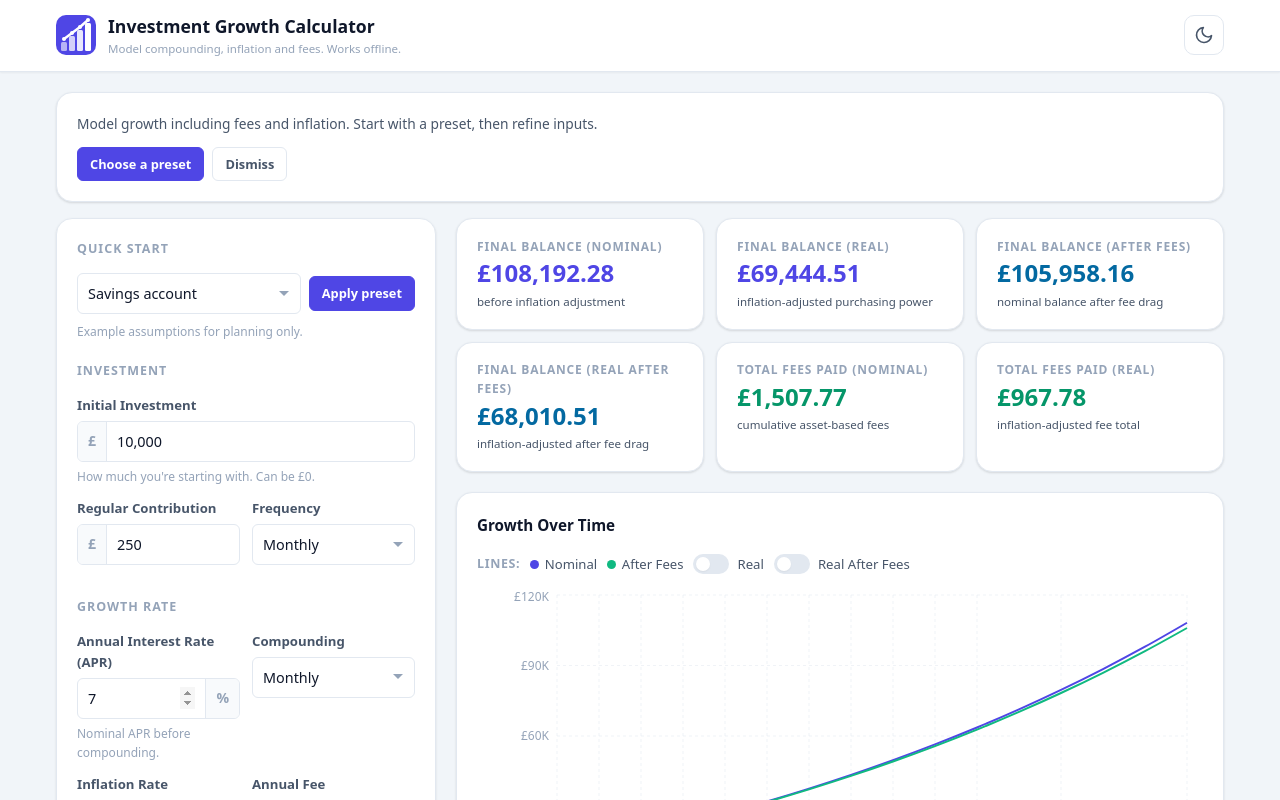
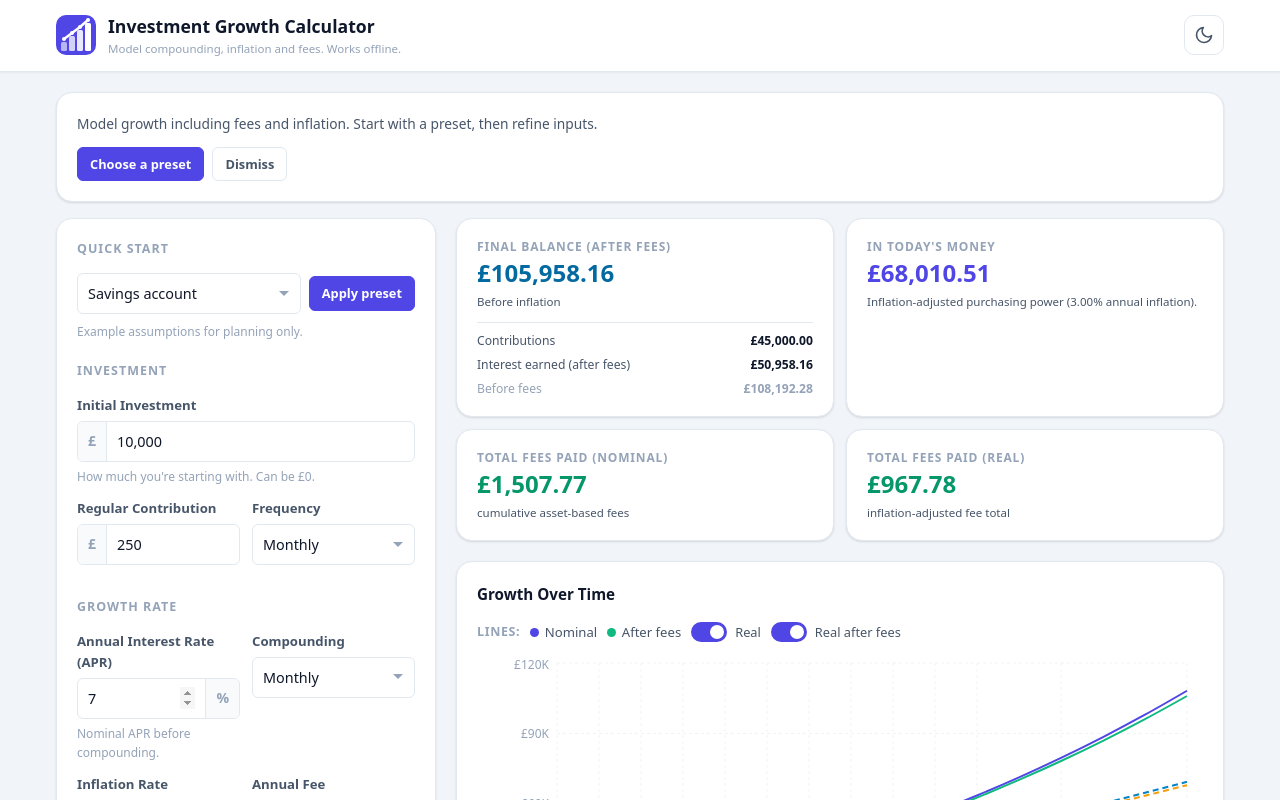
Before and after one commit to HenryBerkin/compound-toolkit, a React (Vite) app: page / in a window 1280 px wide. Shown: the top 800 px of the page. Built offline with nearby package versions, Linux system fonts and the light colour scheme.

Commit message:
ui: simplify results summary and enable real lines by default

```diff
--- a/src/App.tsx
+++ b/src/App.tsx
@@ -222,7 +222,7 @@ export default function App() {
 
             {result && validInputs && (
               <>
-                <ResultsSummary result={result} />
+                <ResultsSummary result={result} inflationRate={validInputs.inflationRate} />
                 <GrowthChart inputs={validInputs} result={result} />
                 <BreakdownTable result={result} />
               </>
--- a/src/components/GrowthChart.tsx
+++ b/src/components/GrowthChart.tsx
@@ -53,8 +53,8 @@ const CustomTooltip: FC<TooltipProps<number, string>> = ({ active, payload, labe
 // ─── Chart ────────────────────────────────────────────────────────────────────
 
 export const GrowthChart: FC<Props> = ({ inputs, result }) => {
-  const [showReal, setShowReal] = useState(false);
-  const [showRealAfterFees, setShowRealAfterFees] = useState(false);
+  const [showReal, setShowReal] = useState(true);
+  const [showRealAfterFees, setShowRealAfterFees] = useState(true);
 
   const data: ChartRow[] = [
     {
@@ -89,7 +89,7 @@ export const GrowthChart: FC<Props> = ({ inputs, result }) => {
         </span>
         <span className="chart-legend-item">
           <span className="chart-legend-dot chart-legend-dot--after-fee" aria-hidden="true" />
-          After Fees
+          After fees
         </span>
         <label className="toggle-label">
           <input
@@ -111,7 +111,7 @@ export const GrowthChart: FC<Props> = ({ inputs, result }) => {
             aria-label="Show real after-fees balance line"
           />
           <span className="toggle-track" aria-hidden="true" />
-          <span className="toggle-text">Real After Fees</span>
+          <span className="toggle-text">Real after fees</span>
         </label>
       </div>
       <div className="chart-wrapper">
@@ -149,7 +149,7 @@ export const GrowthChart: FC<Props> = ({ inputs, result }) => {
             <Line
               type="monotone"
               dataKey="afterFees"
-              name="After Fees"
+              name="After fees"
               stroke="var(--color-chart-interest)"
               dot={false}
               activeDot={{ r: 4 }}
@@ -171,7 +171,7 @@ export const GrowthChart: FC<Props> = ({ inputs, result }) => {
               <Line
                 type="monotone"
                 dataKey="realAfterFees"
-                name="Real After Fees"
+                name="Real after fees"
                 stroke="var(--color-chart-real-after-fee)"
                 strokeDasharray="6 4"
                 dot={false}
--- a/src/components/ResultsSummary.tsx
+++ b/src/components/ResultsSummary.tsx
@@ -4,35 +4,50 @@ import { formatGBP } from '../lib/format';
 
 interface Props {
   result: CalcResult;
+  inflationRate?: number;
 }
 
-export const ResultsSummary: FC<Props> = ({ result }) => {
+export const ResultsSummary: FC<Props> = ({ result, inflationRate = 0 }) => {
+  const baseCapital = result.finalBalance - result.totalInterest;
+  const rawInterestAfterFees = result.finalBalanceAfterFees - baseCapital;
+  const interestAfterFees = Math.abs(rawInterestAfterFees) < 0.005 ? 0 : rawInterestAfterFees;
+
+  const realSubtext = inflationRate > 0
+    ? `Inflation-adjusted purchasing power (${(inflationRate * 100).toFixed(2)}% annual inflation).`
+    : 'Inflation-adjusted purchasing power.';
+
   return (
     <div className="results-summary">
-      <div className="summary-card summary-card--balance">
-        <span className="summary-label">Final Balance (Nominal)</span>
-        <span className="summary-value">{formatGBP(result.finalBalance)}</span>
-        <span className="summary-sub">before inflation adjustment</span>
+      <div className="results-summary-headline">
+        <div className="summary-card summary-card--invested">
+          <span className="summary-label">Final Balance (After Fees)</span>
+          <span className="summary-value">{formatGBP(result.finalBalanceAfterFees)}</span>
+          <span className="summary-sub">Before inflation</span>
+
+          <dl className="summary-breakdown" aria-label="Final balance breakdown">
+            <div className="summary-breakdown__row">
+              <dt>Contributions</dt>
+              <dd>{formatGBP(result.totalContributions)}</dd>
+            </div>
+            <div className="summary-breakdown__row">
+              <dt>Interest earned (after fees)</dt>
+              <dd>{formatGBP(interestAfterFees)}</dd>
+            </div>
+            <div className="summary-breakdown__row summary-breakdown__row--muted">
+              <dt>Before fees</dt>
+              <dd>{formatGBP(result.finalBalance)}</dd>
+            </div>
+          </dl>
         </div>
 
         <div className="summary-card summary-card--balance">
-        <span className="summary-label">Final Balance (Real)</span>
-        <span className="summary-value">{formatGBP(result.finalBalanceReal)}</span>
-        <span className="summary-sub">inflation-adjusted purchasing power</span>
+          <span className="summary-label">In today&apos;s money</span>
+          <span className="summary-value">{formatGBP(result.finalBalanceAfterFeesReal)}</span>
+          <span className="summary-sub">{realSubtext}</span>
+        </div>
       </div>
 
-      <div className="summary-card summary-card--invested">
-        <span className="summary-label">Final Balance (After Fees)</span>
-        <span className="summary-value">{formatGBP(result.finalBalanceAfterFees)}</span>
-        <span className="summary-sub">nominal balance after fee drag</span>
-      </div>
-
-      <div className="summary-card summary-card--invested">
-        <span className="summary-label">Final Balance (Real After Fees)</span>
-        <span className="summary-value">{formatGBP(result.finalBalanceAfterFeesReal)}</span>
-        <span className="summary-sub">inflation-adjusted after fee drag</span>
-      </div>
-
+      <div className="results-summary-fees">
         <div className="summary-card summary-card--interest">
           <span className="summary-label">Total Fees Paid (Nominal)</span>
           <span className="summary-value">{formatGBP(result.totalFeesPaidNominal)}</span>
@@ -45,5 +60,6 @@ export const ResultsSummary: FC<Props> = ({ result }) => {
           <span className="summary-sub">inflation-adjusted fee total</span>
         </div>
       </div>
+    </div>
   );
 };
--- a/src/index.css
+++ b/src/index.css
@@ -614,14 +614,22 @@ select.form-control {
 /* ── Results summary ──────────────────────────────────────────────────────── */
 
 .results-summary {
+  display: flex;
+  flex-direction: column;
+  gap: 0.75rem;
+}
+
+.results-summary-headline,
+.results-summary-fees {
   display: grid;
   grid-template-columns: 1fr;
   gap: 0.75rem;
 }
 
-@media (min-width: 480px) {
-  .results-summary {
-    grid-template-columns: repeat(3, 1fr);
+@media (min-width: 640px) {
+  .results-summary-headline,
+  .results-summary-fees {
+    grid-template-columns: repeat(2, minmax(0, 1fr));
   }
 }
 
@@ -657,6 +665,43 @@ select.form-control {
   margin-top: 0.1rem;
 }
 
+.summary-breakdown {
+  margin-top: 0.5rem;
+  padding-top: 0.5rem;
+  border-top: 1px solid var(--color-border);
+  display: flex;
+  flex-direction: column;
+  gap: 0.28rem;
+}
+
+.summary-breakdown__row {
+  display: flex;
+  justify-content: space-between;
+  align-items: baseline;
+  gap: 0.5rem;
+  font-size: 0.76rem;
+  color: var(--color-text-secondary);
+}
+
+.summary-breakdown__row dt {
+  margin: 0;
+}
+
+.summary-breakdown__row dd {
+  margin: 0;
+  font-weight: 600;
+  color: var(--color-text);
+  font-variant-numeric: tabular-nums;
+}
+
+.summary-breakdown__row--muted {
+  color: var(--color-text-muted);
+}
+
+.summary-breakdown__row--muted dd {
+  color: var(--color-text-muted);
+}
+
 .summary-card--balance .summary-value {
   color: var(--color-balance-text);
 }
@@ -684,7 +729,7 @@ select.form-control {
   display: flex;
   align-items: center;
   flex-wrap: wrap;
-  gap: 0.625rem;
+  gap: 0.5rem 0.625rem;
   margin-bottom: 0.75rem;
 }
 
@@ -724,8 +769,8 @@ select.form-control {
   border: 1px solid var(--color-border);
   border-radius: var(--radius-md);
   box-shadow: var(--shadow-md);
-  padding: 0.75rem 1rem;
-  min-width: 200px;
+  padding: 0.65rem 0.85rem;
+  width: min(88vw, 220px);
 }
 
 .chart-tooltip__label {
@@ -748,7 +793,7 @@ select.form-control {
   display: flex;
   align-items: center;
   gap: 0.5rem;
-  font-size: 0.85rem;
+  font-size: 0.82rem;
 }
 
 .chart-tooltip__dot {
@@ -879,7 +924,7 @@ select.form-control {
 }
 
 .toggle-text {
-  font-size: 0.825rem;
+  font-size: 0.8rem;
   font-weight: 500;
   color: var(--color-text-secondary);
 }
```
Lines whose indentation alone changed are shown as unchanged.
